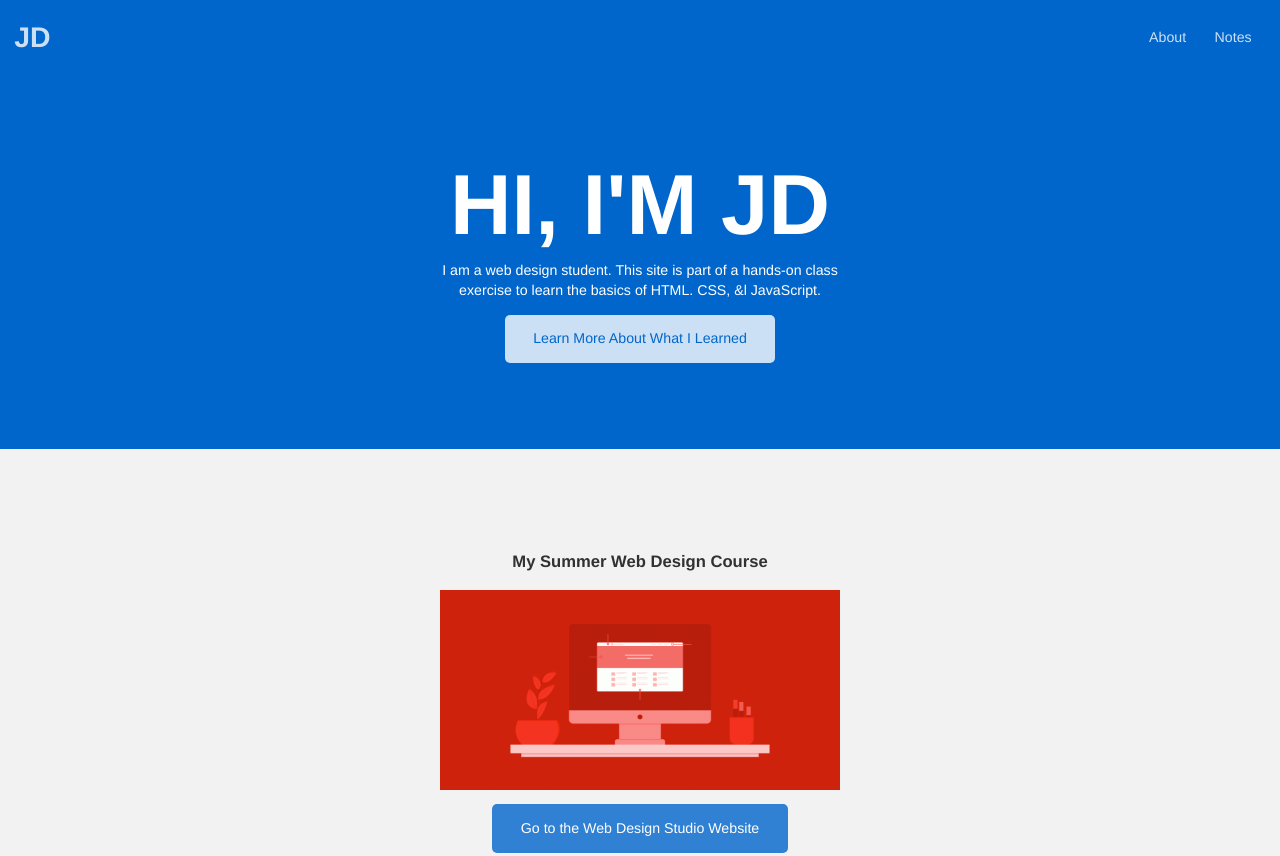
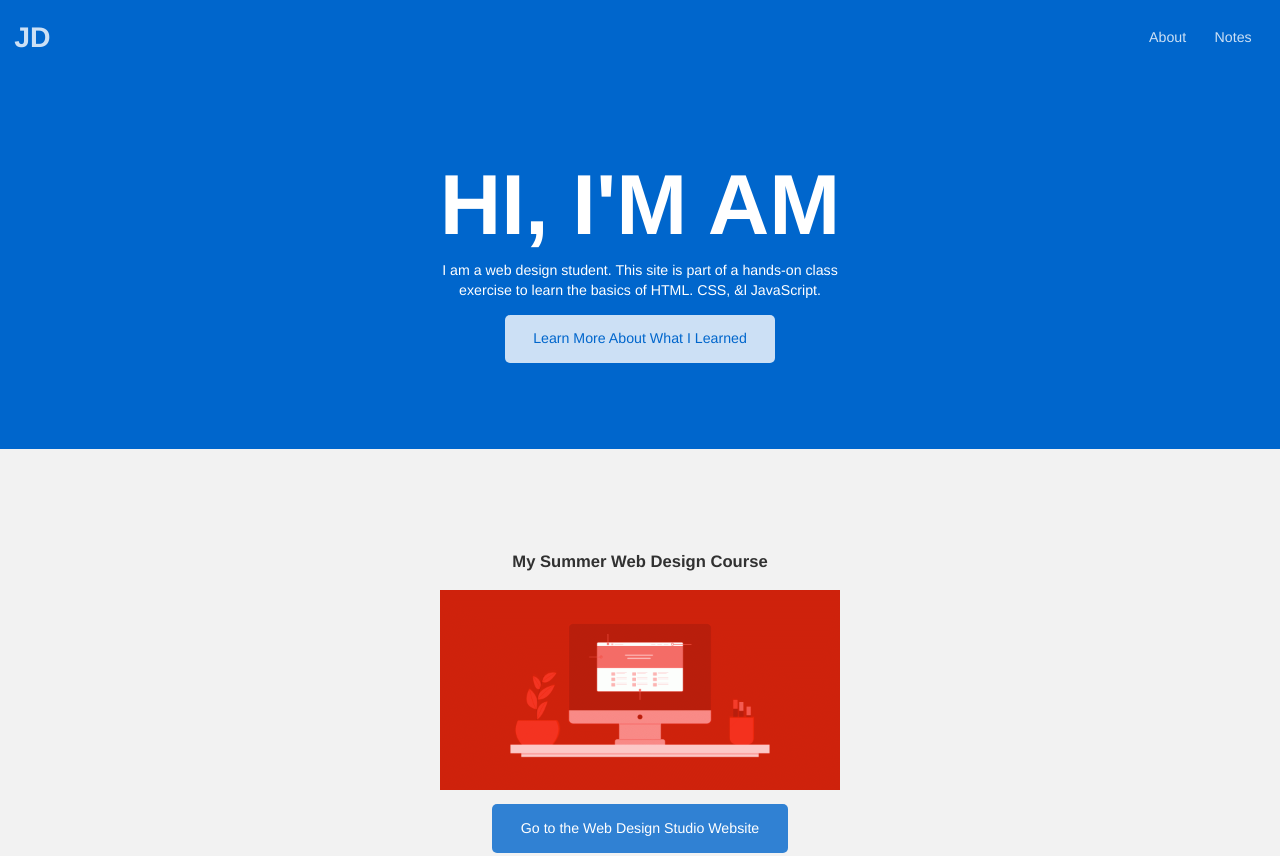
Before and after one commit to iolaniaina/iolaniaina.github.io, a plain HTML site: page index.html in a window 1280 px wide. Shown: the top 856 px of the page. Drawn offline with Linux system fonts and the light colour scheme.

Commit message:
rename jd to am

```diff
--- a/index.html
+++ b/index.html
@@ -25,7 +25,7 @@
     </header>
     <main>
         <section class="hero">
-            <h2>Hi, I'm JD</h2>
+            <h2>Hi, I'm AM</h2>
             <p>I am a web design student. This site is part of a hands-on class exercise to learn the basics of HTML. CSS, &ampl JavaScript.</p>
             <a href="about.html" class="button dark">Learn More About What I Learned</a>
         </section>
```
